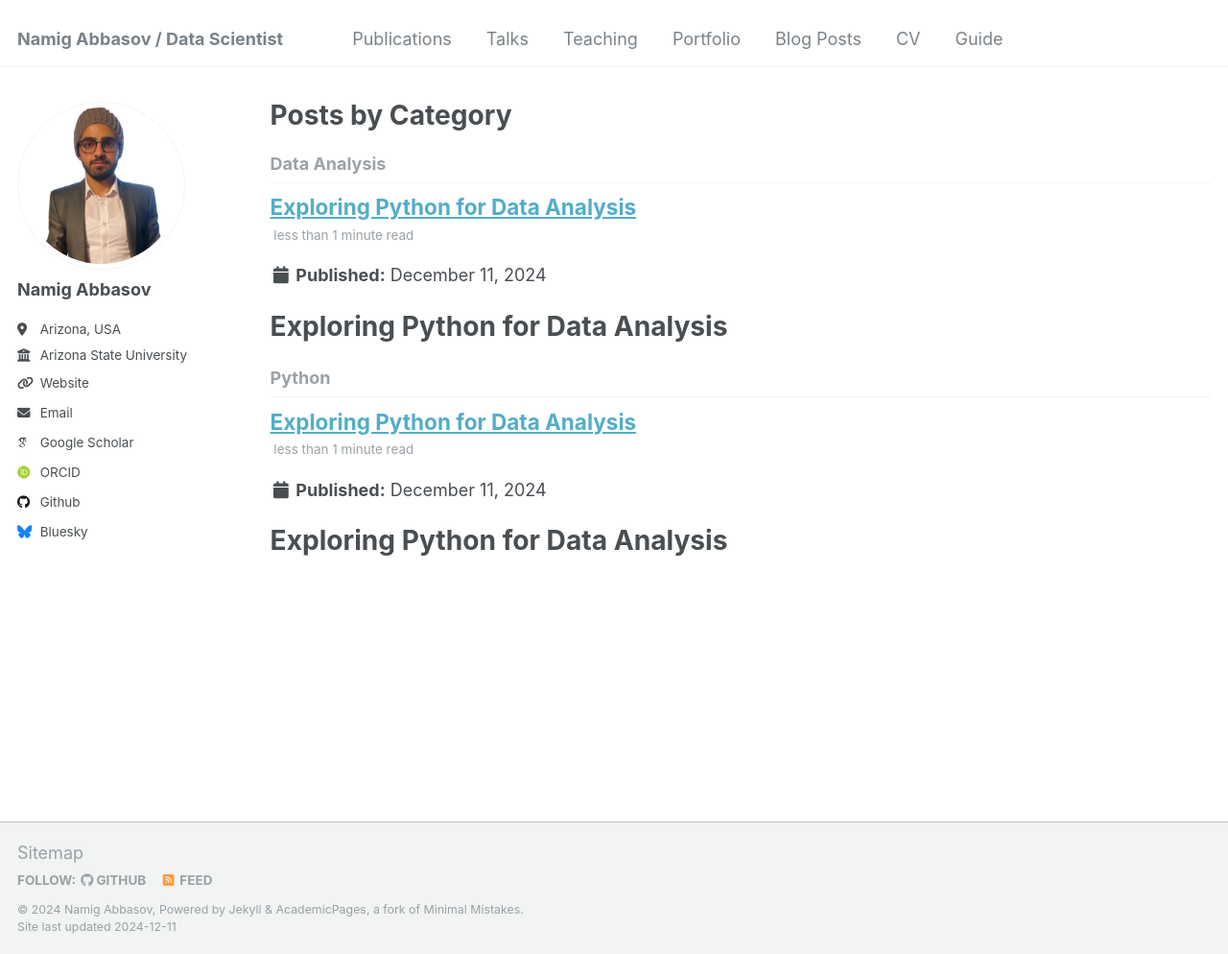
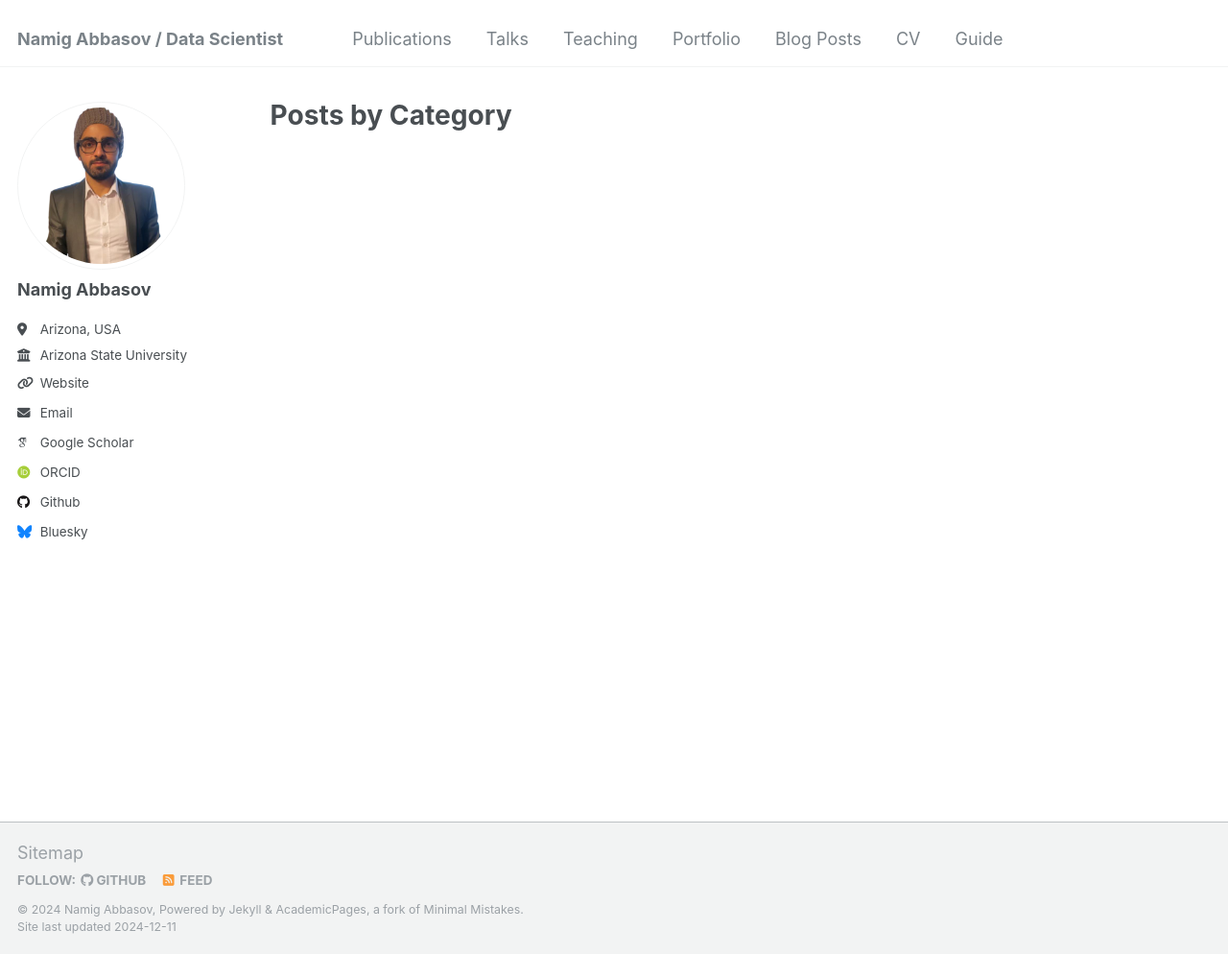
Before and after one commit to namigabbasov/namigabbasov.github.io, a Jekyll site: the page built from _pages/category-archive.html, in a window 1280 px wide and 994 px high. Shown: the whole window at 96% size. Built offline with Jekyll 4.4.1, drawn with Linux system fonts in a browser that asks for light colours; some web fonts are replaced.

Commit message:
Update 2014-08-14-blog-post-3.md

```diff
--- a/_posts/2014-08-14-blog-post-3.md
+++ b/_posts/2014-08-14-blog-post-3.md
@@ -1,10 +1,13 @@
 ---
-layout: post
-title: "Exploring Python for Data Analysis"
+title: 'Is Data Science Obsolete in the Age of AI?'
 date: 2024-12-11
-categories: [Data Analysis, Python]
-tags: [Python, Jupyter, Data Science]
+permalink: /posts/2012/08/blog-post-1/
+tags:
+  - cool posts
+  - category1
+  - category2
 ---
+
 
 # Exploring Python for Data Analysis
 
```
